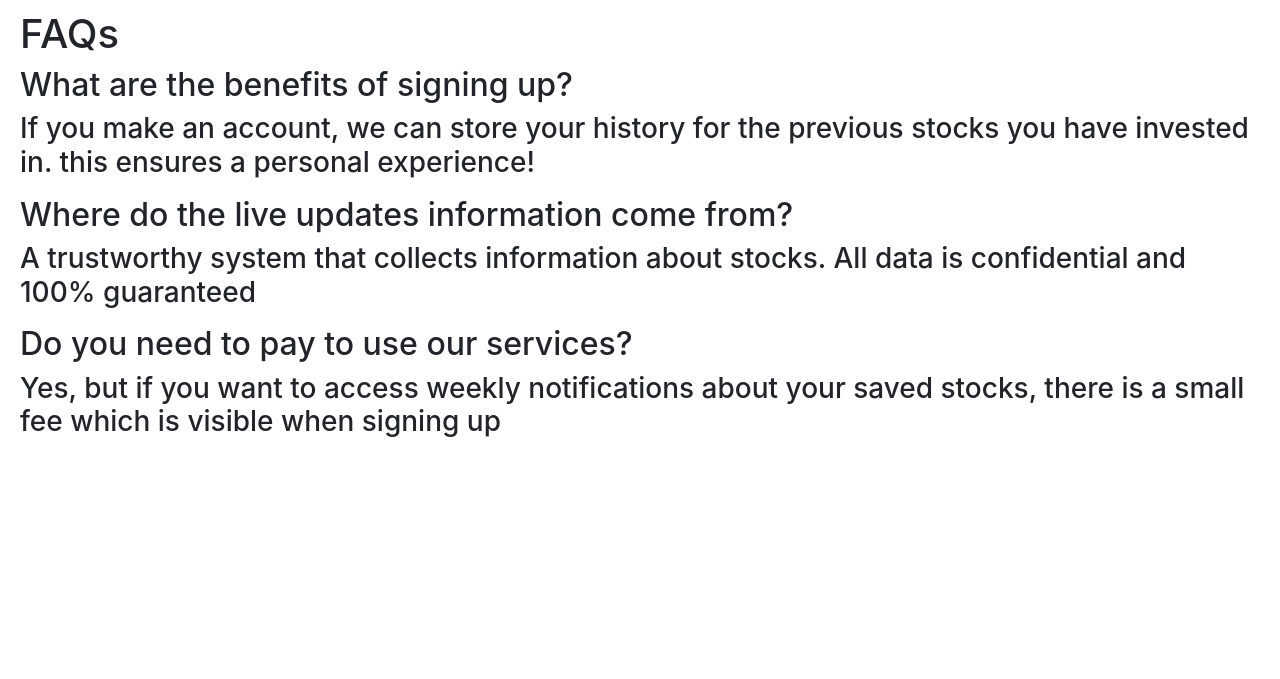
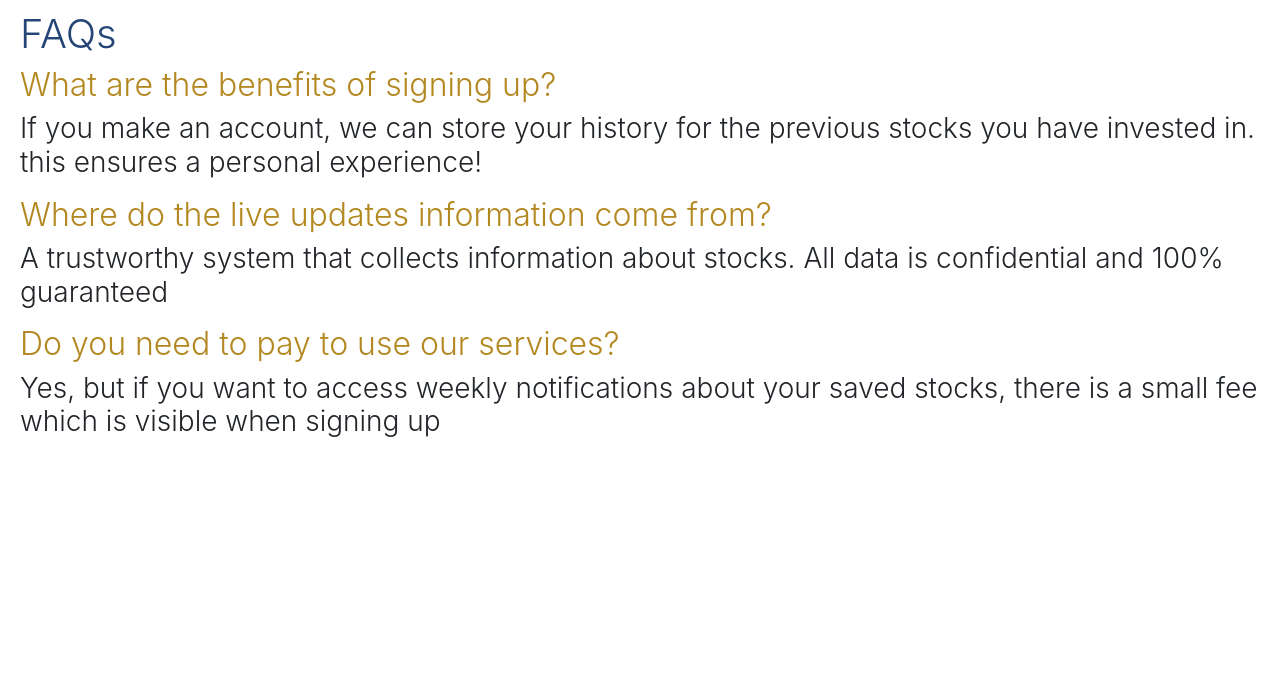
Before and after one commit to nennao/WorkExperience19, a Flask app: page /help in a window 1280 px wide. Shown: the part 66-745 px from the top of the page. Run offline with Flask 2, Linux system fonts and the light colour scheme; some libraries are stand-ins or nearby versions.

Commit message:
cba to explain. not essential

```diff
--- a/static/css/styles.css
+++ b/static/css/styles.css
@@ -39,3 +39,18 @@ footer {
     align-items: center;
     font-size: 60px;
 }
+
+#helpSection h1 {
+    color: #244575;
+    font-weight: 300;
+}
+
+#helpSection h2 {
+    color: #b38821;
+    font-weight: 300;
+}
+
+#helpSection h3 {
+    color: #212529;
+    font-weight: 300;
+}
--- a/templates/help.html
+++ b/templates/help.html
@@ -1,6 +1,7 @@
 {% extends 'base.html' %}
 {% block content %}
 
+<div id="helpSection">
 <h1>FAQs</h1>
   <h2>What are the benefits of signing up?</h2>
  <h3>If you make an account, we can store your history for the previous stocks you have invested in. this ensures a personal experience! </h3>
@@ -10,5 +11,5 @@
 <p></p>
 <h2>Do you need to pay to use our services?</h2>
  <h3>Yes, but if you want to access weekly notifications about your saved stocks, there is a small fee which is visible when signing up</h3>
-
+</div>
 {% endblock %}
```
